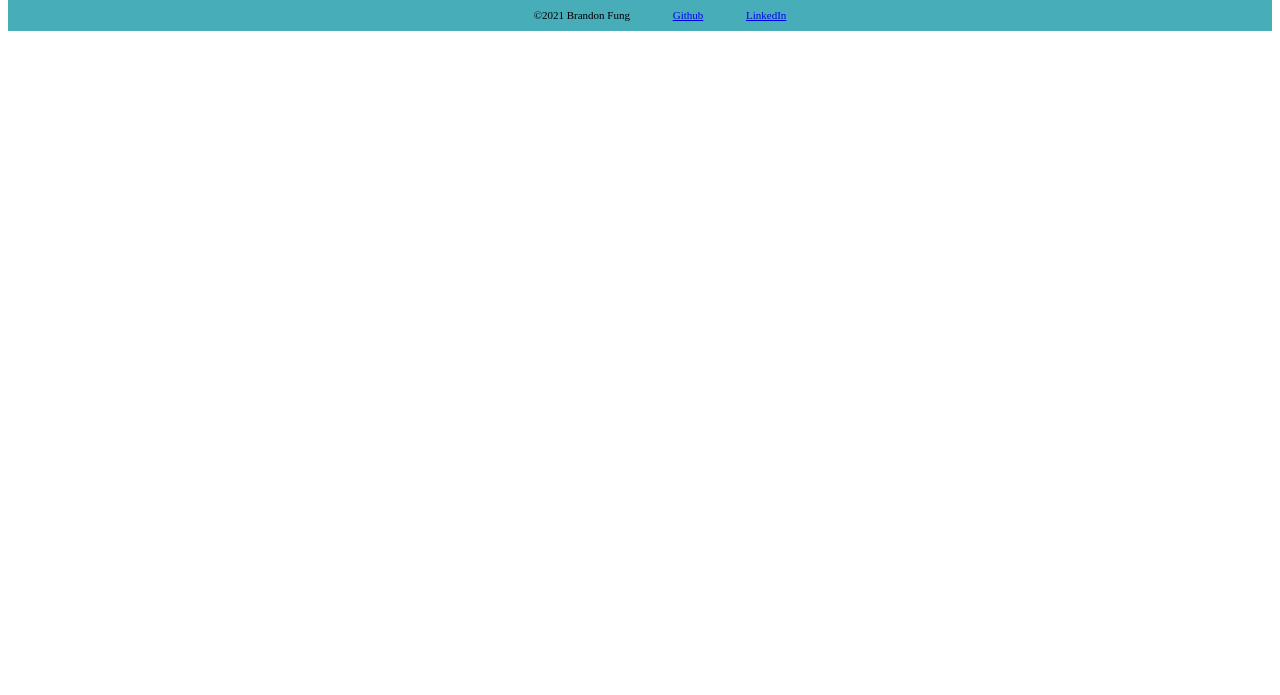
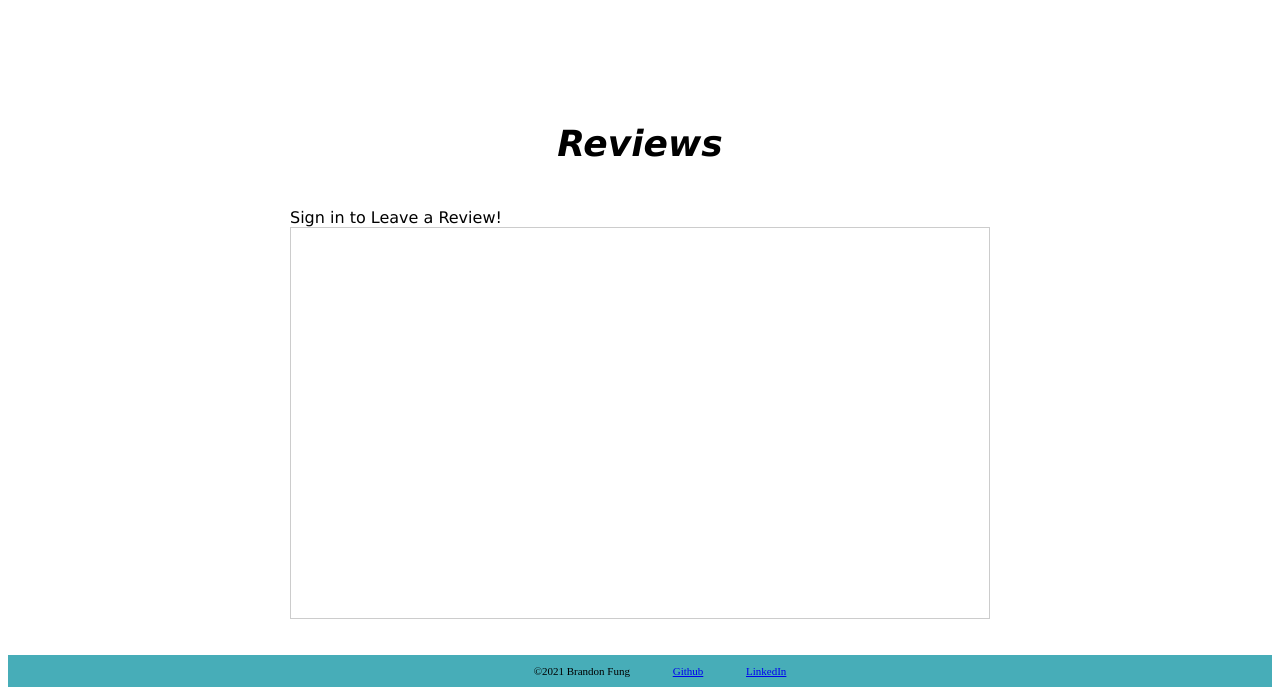
Before and after one commit to bfung17/CS401-WebsiteRepo, a PHP site: page /chocolate_cake_item.php in a window 1280 px wide. Shown: the part 1124-1819 px from the top of the page. Before the commit the page ends 1155 px from the top, so only its background shows below. Run offline with PHP 8.4, Linux system fonts and the light colour scheme.

Commit message:
updating file changes

```diff
--- a/chocolate_cake_item.php
+++ b/chocolate_cake_item.php
@@ -31,13 +31,32 @@
 				<img src="chocolate_cake.jpg">
 			</div>
 			<div class="column">
-				<h2>Description</h2>
+                <h2>Price</h2>
+                <p class=price>
+                    $100
+                </p>
+                <h2>Description</h2>
 				<p>Moist chocolate sponge cake with swiss meringue
                     chocolate buttercream, garnished in chocolate chips for all lovers of chocolate.
                 </p>
-			</div>
+                <button>Add to Cart</button>
 			</div>
 		</div>
+        <div class="review">
+            <h1>Reviews</h1>
+            <form method="post" action="review_handler.php">
+                <div class="reviewform">
+                    <?php
+                        if ($_SESSION['canReview']){
+                            echo "<label for='user'>User:". $_SESSION['user'] ."</label>";
+                        } else {
+                            echo "<label for='user'>Sign in to Leave a Review!</label>";
+                        }
+                    ?>
+                    <input type="text" id="reviewText" name="reviewText">
+                </div>
+            </form>
+        </div>
 	</body>
     <?php include "footer.php" ?>
 </html>
--- a/sign_in_handler.php
+++ b/sign_in_handler.php
@@ -13,6 +13,7 @@
 
     if ($_SESSION['authenticated']) {
         header('Location: homepage.php');
+        $_SESSION['user'] = $email;
         unset($_SESSION['signinForm']);
         exit;
     } else {
--- a/style.css
+++ b/style.css
@@ -86,6 +86,32 @@
     padding: 10px;
 }
 
+.column p {
+    color: black;
+    text-align:center;
+}
+
+.column button {
+    border: none;
+    outline: 0;
+    padding: 12px;
+    color:white;
+    background-color: #47adb8;
+    text-align: center;
+    cursor: pointer;
+    width: 50%;
+    font-size: 18px;
+    margin: 5% 25%;
+}
+
+.column button:hover {
+    opacity:0.7;
+}
+
+.price {
+    font-size: 22px;
+}
+
 .row::after {
     content: "";
     display: table;
@@ -107,6 +133,23 @@
 
 .signinform > input {
     width: 100%;
+    border: 1px solid #ccc;
+    padding: 4px 8px;
+}
+
+.reviewform {
+    text-align: left;
+    margin: auto;
+    max-width: 700px;
+    font-size:16px;
+    font-family: Verdana, sans-serif;
+    padding: 20px 40px;
+    display: block;
+}
+
+.reviewform > input {
+    width: 100%;
+    height: 50%;
     border: 1px solid #ccc;
     padding: 4px 8px;
 }
```
Also changed, not shown: Dao.php (+9 -0 lines).
